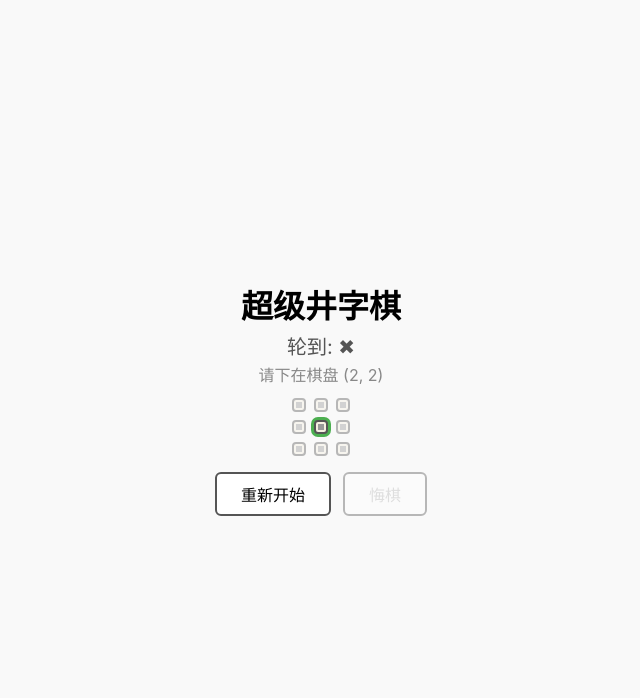
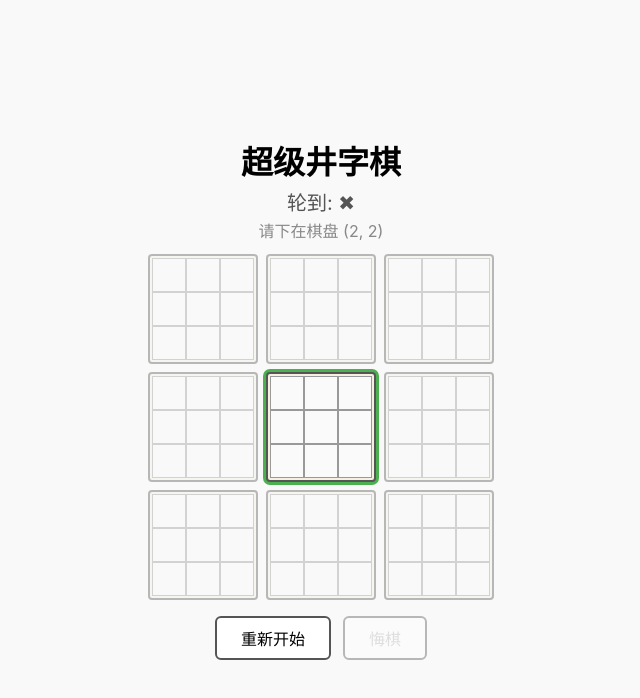
Before and after one commit to Zohar625/super-tic-tac-toe, a React (Vite) app: page / in a window 1280 px wide. Shown: the top 698 px of the page, without its empty margins (319-959 px from the left). Built offline with nearby package versions, Linux system fonts and the light colour scheme.

Commit message:
fix: add dot placeholder to empty cells, remove debug logs

```diff
--- a/src/components/Cell.tsx
+++ b/src/components/Cell.tsx
@@ -18,7 +18,7 @@ export default function Cell({ value, onClick, disabled }: CellProps) {
   const markClass =
     value === 'X' ? styles.xMark : value === 'O' ? styles.oMark : styles.empty;
 
-  const symbol = value ? getPieceSymbol(theme.pieceSet, value) : '';
+  const symbol = value ? getPieceSymbol(theme.pieceSet, value) : '·';
 
   return (
     <button
```
